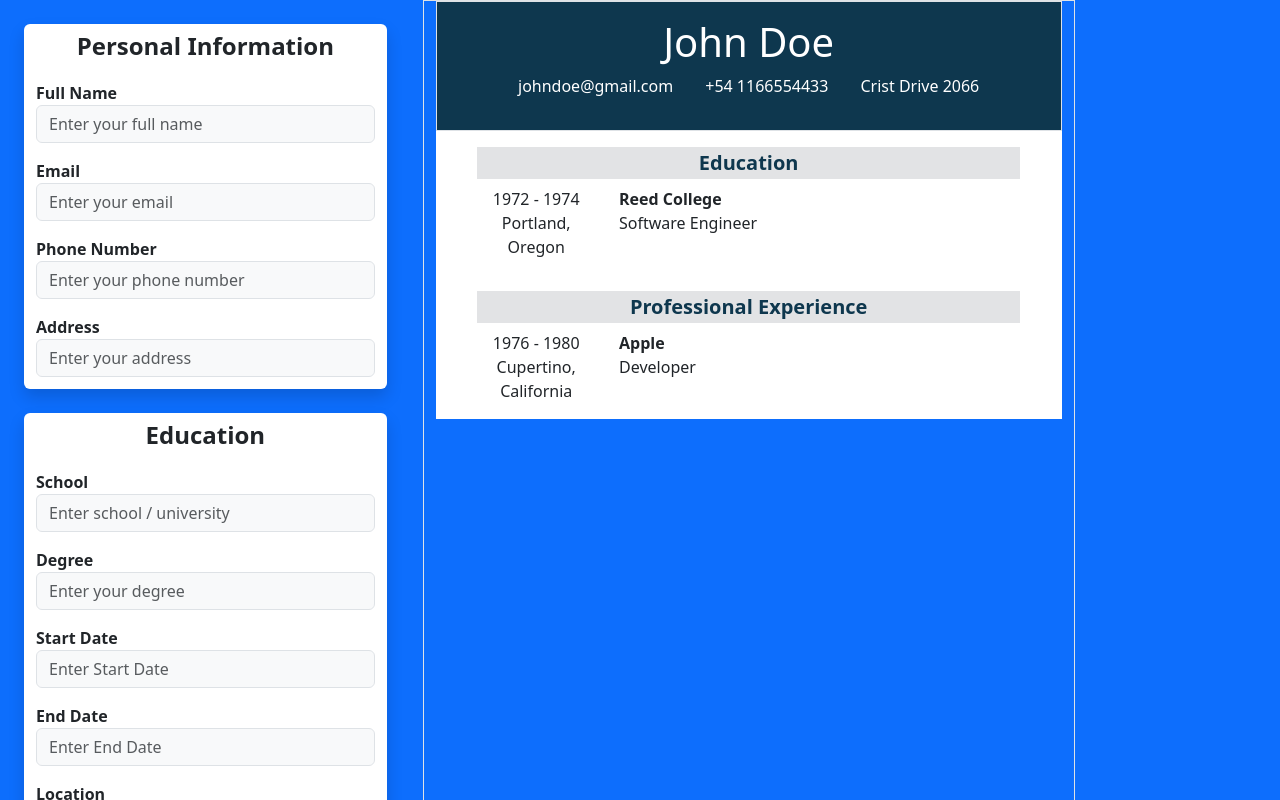
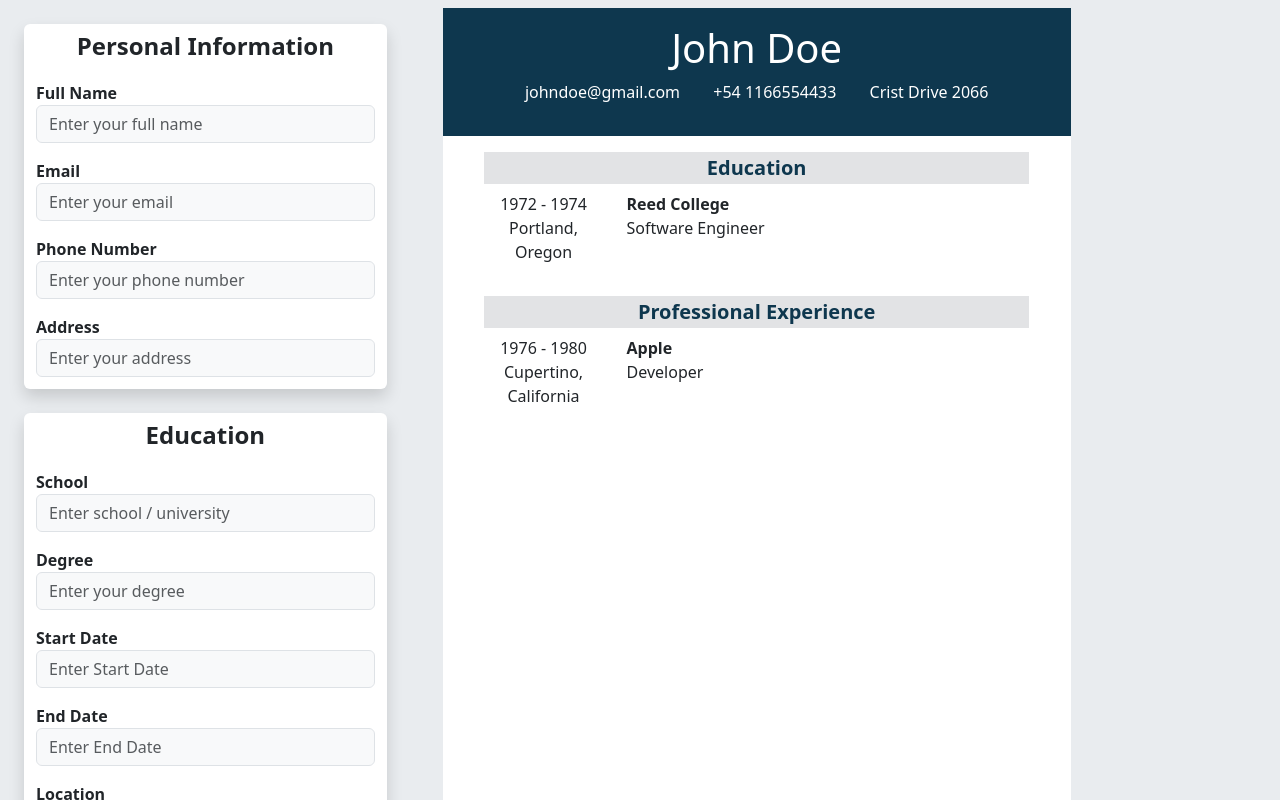
Before and after one commit to GBalatti9/cv-aplication, a React (Vite) app: page / in a window 1280 px wide. Shown: the top 800 px of the page. Built offline with nearby package versions, Linux system fonts and the light colour scheme.

Commit message:
Last styles

```diff
--- a/src/Container.jsx
+++ b/src/Container.jsx
@@ -36,7 +36,7 @@ export const Container = () => {
     }
 
     return (
-        <div className="row bg-primary">
+        <div className="row bg-body-secondary">
             <div className="col-4 overflow-scroll">
                 <Form
                     updateState={updateState}
@@ -124,7 +124,7 @@ export const Container = () => {
                         }
                     ]} />
             </div>
-            <div className="col-6 border">
+            <div className="col-6 m-2">
                 <PersonContainer value={value} />
             </div>
         </div>
--- a/src/components/output-information/HeaderInfo.jsx
+++ b/src/components/output-information/HeaderInfo.jsx
@@ -2,7 +2,7 @@ import './style.css';
 
 export const HeaderInfo = ({ fullName, email, phoneNumber, address }) => {
     return (
-        <div className="custom-background-header d-flex flex-column text-center p-3 border text-white">
+        <div className="custom-background-header d-flex flex-column text-center p-3 text-white">
             <div>
                 <h1> {fullName} </h1>
             </div>
--- a/src/components/output-information/PersonContainer.jsx
+++ b/src/components/output-information/PersonContainer.jsx
@@ -56,7 +56,7 @@ export const PersonContainer = ({ value }) => {
     ];
 
     return (
-        <div className="bg-white">
+        <div className="bg-white min-height">
                 <HeaderInfo
                     fullName={value.fullName}
                     email={value.email}
--- a/src/components/output-information/style.css
+++ b/src/components/output-information/style.css
@@ -5,3 +5,7 @@
 .custom-text-color{
     color: #0E374E;
 }
+
+.min-height{
+    min-height: 100vh;
+}
```
